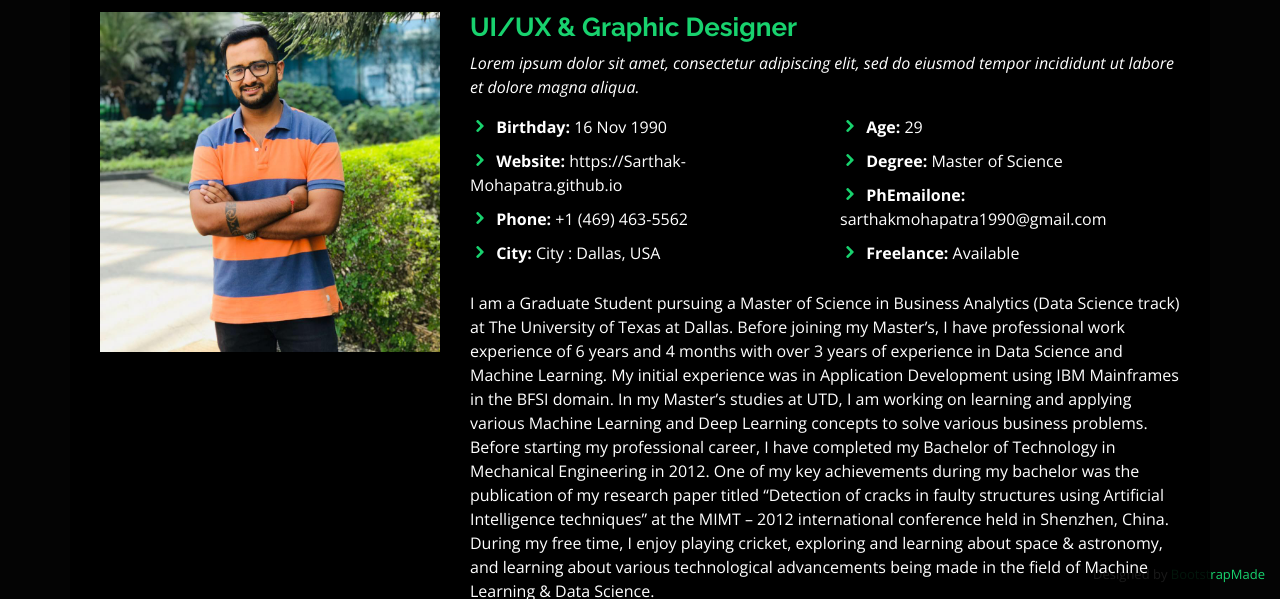
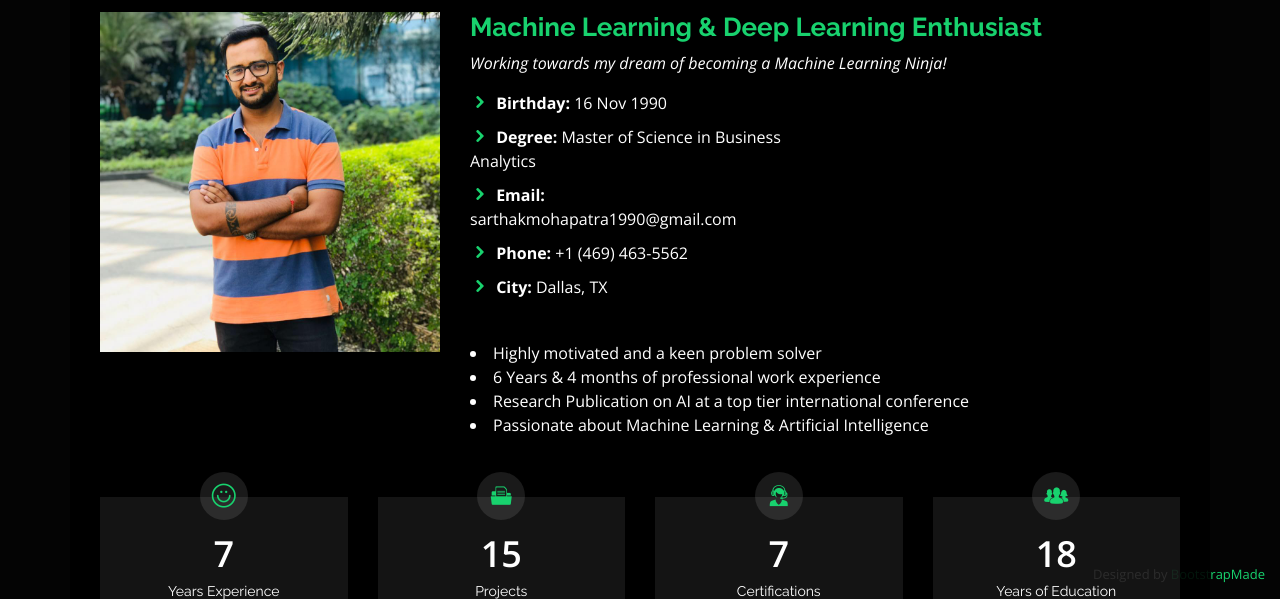
Before and after one commit to Sarthak-Mohapatra/Sarthak-Mohapatra.github.io, a plain HTML site: page index.html in a window 1280 px wide. Both pictures are taken after a click on the link "About". Shown: the part 201-800 px from the top of the page. Drawn offline with nearby package versions, Linux system fonts and the light colour scheme.

Commit message:
Initial Commit

```diff
--- a/index.html
+++ b/index.html
@@ -84,37 +84,30 @@
           <img src="assets/img/me.jpg" class="img-fluid" alt="">
         </div>
         <div class="col-lg-8 pt-4 pt-lg-0 content" data-aos="fade-left">
-          <h3>UI/UX &amp; Graphic Designer</h3>
+          <h3>Machine Learning & Deep Learning Enthusiast</h3>
           <p class="font-italic">
-            Lorem ipsum dolor sit amet, consectetur adipiscing elit, sed do eiusmod tempor incididunt ut labore et dolore
-            magna aliqua.
+            Working towards my dream of becoming a Machine Learning Ninja!
           </p>
           <div class="row">
             <div class="col-lg-6">
               <ul>
                 <li><i class="icofont-rounded-right"></i> <strong>Birthday:</strong> 16 Nov 1990</li>
-                <li><i class="icofont-rounded-right"></i> <strong>Website:</strong> https://Sarthak-Mohapatra.github.io</li>
+		<li><i class="icofont-rounded-right"></i> <strong>Degree:</strong> Master of Science in Business Analytics</li>
+                <li><i class="icofont-rounded-right"></i> <strong>Email:</strong> sarthakmohapatra1990@gmail.com </li>
                 <li><i class="icofont-rounded-right"></i> <strong>Phone:</strong> +1 (469) 463-5562</li>
-                <li><i class="icofont-rounded-right"></i> <strong>City:</strong> City : Dallas, USA</li>
+                <li><i class="icofont-rounded-right"></i> <strong>City:</strong> Dallas, TX </li>
               </ul>
             </div>
             <div class="col-lg-6">
               <ul>
-                <li><i class="icofont-rounded-right"></i> <strong>Age:</strong> 29</li>
-                <li><i class="icofont-rounded-right"></i> <strong>Degree:</strong> Master of Science</li>
-                <li><i class="icofont-rounded-right"></i> <strong>PhEmailone:</strong> sarthakmohapatra1990@gmail.com</li>
-                <li><i class="icofont-rounded-right"></i> <strong>Freelance:</strong> Available</li>
               </ul>
             </div>
           </div>
           <p>
-            I am a Graduate Student pursuing a Master of Science in Business Analytics (Data Science track) at The University of Texas at Dallas. Before joining my Master’s, I have professional work experience of 6 years and 4 months with over 3 years of experience in Data Science and Machine Learning. My initial experience was in Application Development using IBM Mainframes in the BFSI domain.
-
-In my Master’s studies at UTD, I am working on learning and applying various Machine Learning and Deep Learning concepts to solve various business problems. Before starting my professional career, I have completed my Bachelor of Technology in Mechanical Engineering in 2012.
-
-One of my key achievements during my bachelor was the publication of my research paper titled “Detection of cracks in faulty structures using Artificial Intelligence techniques” at the MIMT – 2012 international conference held in Shenzhen, China.
-
-During my free time, I enjoy playing cricket, exploring and learning about space & astronomy, and learning about various technological advancements being made in the field of Machine Learning & Data Science.
+            <li>Highly motivated and a keen problem solver</li>
+	    <li>6 Years & 4 months of professional work experience</li>
+	    <li>Research Publication on AI at a top tier international conference</li>
+	    <li>Passionate about Machine Learning & Artificial Intelligence</li>
           </p>
         </div>
       </div>
@@ -129,15 +122,15 @@ During my free time, I enjoy playing cricket, exploring and learning about space
         <div class="col-lg-3 col-md-6">
           <div class="count-box">
             <i class="icofont-simple-smile"></i>
-            <span data-toggle="counter-up">232</span>
-            <p>Happy Clients</p>
+            <span data-toggle="counter-up">7</span>
+            <p>Years Experience</p>
           </div>
         </div>
 
         <div class="col-lg-3 col-md-6 mt-5 mt-md-0">
           <div class="count-box">
             <i class="icofont-document-folder"></i>
-            <span data-toggle="counter-up">521</span>
+            <span data-toggle="counter-up">15</span>
             <p>Projects</p>
           </div>
         </div>
@@ -145,16 +138,16 @@ During my free time, I enjoy playing cricket, exploring and learning about space
         <div class="col-lg-3 col-md-6 mt-5 mt-lg-0">
           <div class="count-box">
             <i class="icofont-live-support"></i>
-            <span data-toggle="counter-up">1,463</span>
-            <p>Hours Of Support</p>
+            <span data-toggle="counter-up">7</span>
+            <p>Certifications</p>
           </div>
         </div>
 
         <div class="col-lg-3 col-md-6 mt-5 mt-lg-0">
           <div class="count-box">
             <i class="icofont-users-alt-5"></i>
-            <span data-toggle="counter-up">15</span>
-            <p>Hard Workers</p>
+            <span data-toggle="counter-up">18</span>
+            <p>Years of Education</p>
           </div>
         </div>
 
@@ -174,21 +167,21 @@ During my free time, I enjoy playing cricket, exploring and learning about space
         <div class="col-lg-6">
 
           <div class="progress">
-            <span class="skill">HTML <i class="val">100%</i></span>
-            <div class="progress-bar-wrap">
-              <div class="progress-bar" role="progressbar" aria-valuenow="100" aria-valuemin="0" aria-valuemax="100"></div>
-            </div>
-          </div>
-
-          <div class="progress">
-            <span class="skill">CSS <i class="val">90%</i></span>
+            <span class="skill">Machine Learning <i class="val">80%</i></span>
             <div class="progress-bar-wrap">
               <div class="progress-bar" role="progressbar" aria-valuenow="90" aria-valuemin="0" aria-valuemax="100"></div>
             </div>
           </div>
 
           <div class="progress">
-            <span class="skill">JavaScript <i class="val">75%</i></span>
+            <span class="skill">Deep Learning <i class="val">80%</i></span>
+            <div class="progress-bar-wrap">
+              <div class="progress-bar" role="progressbar" aria-valuenow="80" aria-valuemin="0" aria-valuemax="100"></div>
+            </div>
+          </div>
+
+          <div class="progress">
+            <span class="skill">Statistics <i class="val">90%</i></span>
             <div class="progress-bar-wrap">
               <div class="progress-bar" role="progressbar" aria-valuenow="75" aria-valuemin="0" aria-valuemax="100"></div>
             </div>
@@ -199,23 +192,23 @@ During my free time, I enjoy playing cricket, exploring and learning about space
         <div class="col-lg-6">
 
           <div class="progress">
-            <span class="skill">PHP <i class="val">80%</i></span>
+            <span class="skill">Python <i class="val">90%</i></span>
             <div class="progress-bar-wrap">
               <div class="progress-bar" role="progressbar" aria-valuenow="80" aria-valuemin="0" aria-valuemax="100"></div>
             </div>
           </div>
 
           <div class="progress">
-            <span class="skill">WordPress/CMS <i class="val">90%</i></span>
+            <span class="skill">R-Studio/CMS <i class="val">90%</i></span>
             <div class="progress-bar-wrap">
               <div class="progress-bar" role="progressbar" aria-valuenow="90" aria-valuemin="0" aria-valuemax="100"></div>
             </div>
           </div>
 
           <div class="progress">
-            <span class="skill">Photoshop <i class="val">55%</i></span>
+            <span class="skill">SAS <i class="val">70%</i></span>
             <div class="progress-bar-wrap">
-              <div class="progress-bar" role="progressbar" aria-valuenow="55" aria-valuemin="0" aria-valuemax="100"></div>
+              <div class="progress-bar" role="progressbar" aria-valuenow="70" aria-valuemin="0" aria-valuemax="100"></div>
             </div>
           </div>
 
```
